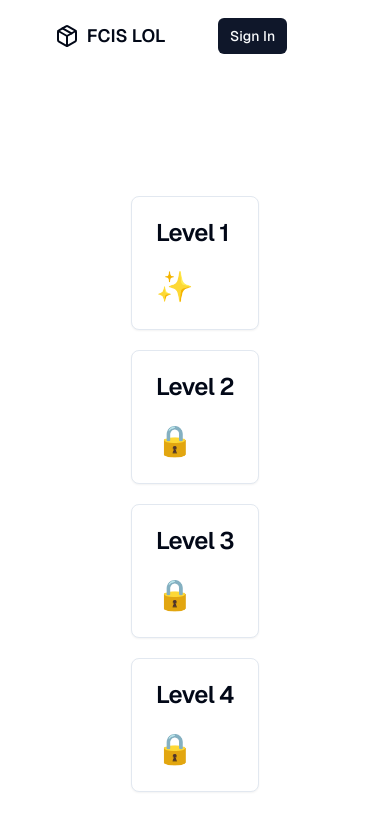
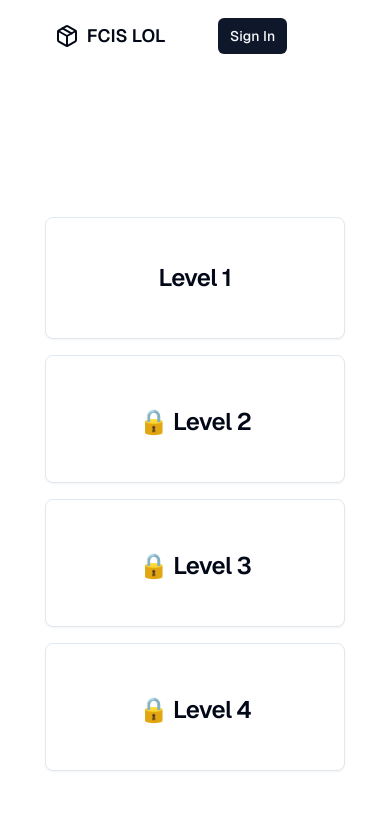
Before and after one commit to IOTeamDev/fcisLOL, a Next.js app: page /years in a window 390 px wide. Shown: the top 830 px of the page. Built offline with nearby package versions, Linux system fonts and the light colour scheme.

Commit message:
Cards updated, made years page better looking and responsive

```diff
--- a/components/ui/card.tsx
+++ b/components/ui/card.tsx
@@ -1,6 +1,6 @@
-import * as React from "react"
+import * as React from "react";
 
-import { cn } from "@/lib/utils"
+import { cn } from "@/lib/utils";
 
 const Card = React.forwardRef<
   HTMLDivElement,
@@ -14,8 +14,8 @@ const Card = React.forwardRef<
     )}
     {...props}
   />
-))
-Card.displayName = "Card"
+));
+Card.displayName = "Card";
 
 const CardHeader = React.forwardRef<
   HTMLDivElement,
@@ -26,8 +26,8 @@ const CardHeader = React.forwardRef<
     className={cn("flex flex-col space-y-1.5 p-6", className)}
     {...props}
   />
-))
-CardHeader.displayName = "CardHeader"
+));
+CardHeader.displayName = "CardHeader";
 
 const CardTitle = React.forwardRef<
   HTMLParagraphElement,
@@ -41,8 +41,8 @@ const CardTitle = React.forwardRef<
     )}
     {...props}
   />
-))
-CardTitle.displayName = "CardTitle"
+));
+CardTitle.displayName = "CardTitle";
 
 const CardDescription = React.forwardRef<
   HTMLParagraphElement,
@@ -53,16 +53,16 @@ const CardDescription = React.forwardRef<
     className={cn("text-sm text-muted-foreground", className)}
     {...props}
   />
-))
-CardDescription.displayName = "CardDescription"
+));
+CardDescription.displayName = "CardDescription";
 
 const CardContent = React.forwardRef<
   HTMLDivElement,
   React.HTMLAttributes<HTMLDivElement>
 >(({ className, ...props }, ref) => (
   <div ref={ref} className={cn("p-6 pt-0", className)} {...props} />
-))
-CardContent.displayName = "CardContent"
+));
+CardContent.displayName = "CardContent";
 
 const CardFooter = React.forwardRef<
   HTMLDivElement,
@@ -73,7 +73,14 @@ const CardFooter = React.forwardRef<
     className={cn("flex items-center p-6 pt-0", className)}
     {...props}
   />
-))
-CardFooter.displayName = "CardFooter"
+));
+CardFooter.displayName = "CardFooter";
 
-export { Card, CardHeader, CardFooter, CardTitle, CardDescription, CardContent }
+export {
+  Card,
+  CardHeader,
+  CardFooter,
+  CardTitle,
+  CardDescription,
+  CardContent,
+};
--- a/src/app/years/page.tsx
+++ b/src/app/years/page.tsx
@@ -5,11 +5,16 @@ import LinkCard from "@/src/components/LinkCard";
 const Page = () => {
   return (
     <div className="min-w-sreen h-screen flex justify-center items-center">
-      <div className="grid grid-cols-4 max-xl:grid-cols-2 max-md:grid-cols-1  gap-5 ">
-        <LinkCard href="/years/1st">Level 1</LinkCard>
-        <TheCard>Level 2</TheCard>
-        <TheCard>Level 3</TheCard>
-        <TheCard>Level 4</TheCard>
+      <div className="grid grid-cols-2 gap-4 max-[1100px]:grid-cols-1">
+        <LinkCard
+          className="w-[500px] max-[550px]:w-[400px] max-[500px]:w-[300px]"
+          href="/years/1st"
+        >
+          Level 1
+        </LinkCard>
+        <TheCard>🔒 Level 2</TheCard>
+        <TheCard>🔒 Level 3</TheCard>
+        <TheCard>🔒 Level 4</TheCard>
       </div>
     </div>
   );
--- a/src/components/LinkCard.tsx
+++ b/src/components/LinkCard.tsx
@@ -1,16 +1,25 @@
 import Link from "next/link";
 import { Card, CardContent, CardHeader, CardTitle } from "@/components/ui/card";
 
-const LinkCard = ({ children, href }: { children: any; href: string }) => {
+const LinkCard = ({
+  children,
+  href,
+  className,
+}: {
+  children: any;
+  href: string;
+  className?: string;
+}) => {
   return (
     <Link href={href} className="hover:scale-105 duration-200 cursor-pointer">
-      <Card>
+      <Card className={className}>
+        <CardContent></CardContent>
         <CardHeader>
-          <CardTitle>{children}</CardTitle>
+          <CardTitle className="flex justify-center items-center">
+            {children}
+          </CardTitle>
         </CardHeader>
-        <CardContent>
-          <p className="text-3xl">✨</p>
-        </CardContent>
+        <CardContent></CardContent>
       </Card>
     </Link>
   );
--- a/src/components/theCard.tsx
+++ b/src/components/theCard.tsx
@@ -5,11 +5,10 @@ const TheCard = ({ children }: { children: any }) => {
     <div>
       <Card>
         <CardHeader>
-          <CardTitle>{children}</CardTitle>
+          <CardContent></CardContent>
+          <CardTitle className="flex justify-center items-center">{children}</CardTitle>
         </CardHeader>
-        <CardContent>
-          <p className="text-3xl">🔒</p>
-        </CardContent>
+        <CardContent></CardContent>
       </Card>
     </div>
   );
```
